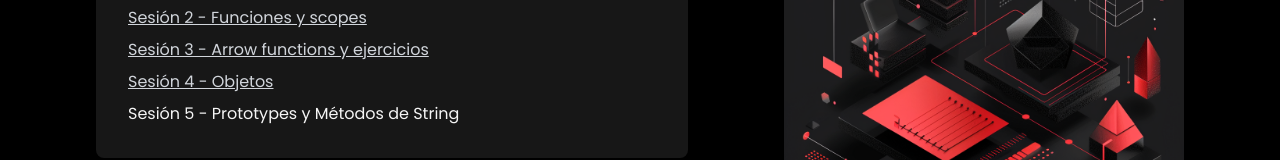
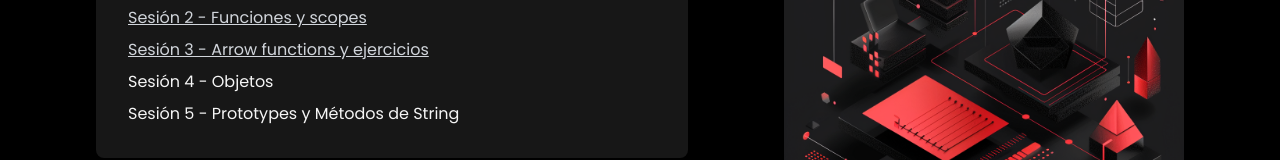
Before and after one commit to djbautista/javascript-class, a Next.js app: page / in a window 1280 px wide. Shown: the part 338-498 px from the top of the page. Built offline with nearby package versions, Linux system fonts and the light colour scheme.

Commit message:
Quitar hipervinculo no usado

```diff
--- a/app/page.tsx
+++ b/app/page.tsx
@@ -70,14 +70,7 @@ export default function Home() {
                 </Link>
 
               </li>
-              <li>
-                <Link
-                  href="/sesiones/sesion-3-funciones-flecha"
-                  className="text-gray-300 underline transition duration-150 ease-in-out hover:text-gray-100"
-                >
-                  Sesión 4 - Objetos
-                </Link>
-              </li>
+              <li>Sesión 4 - Objetos</li>
               <li>Sesión 5 - Prototypes y Métodos de String</li>
             </ul>
           </Card>
```
